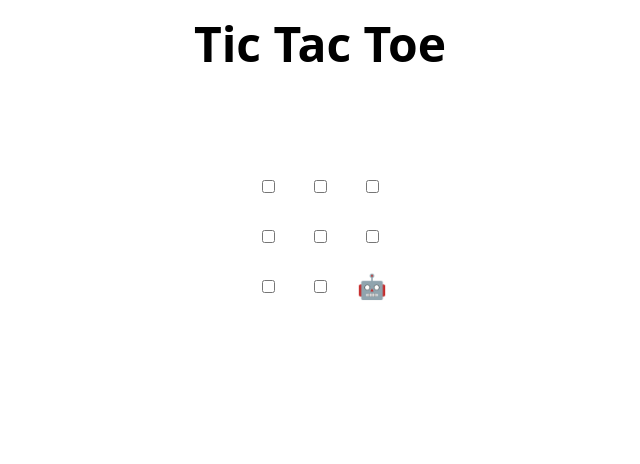
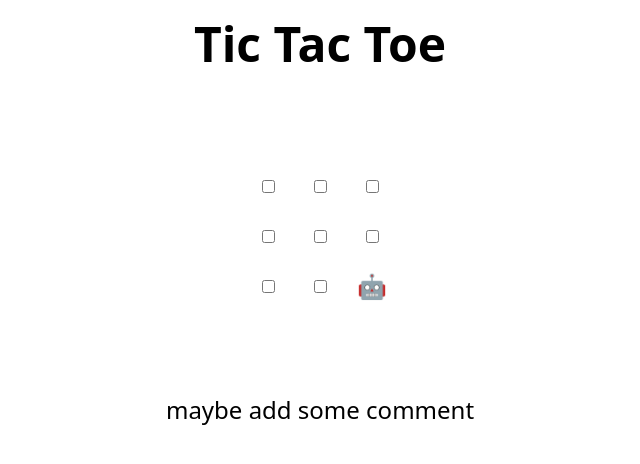
Before and after one commit to TseLongFungIvan/skills-review-pull-requests, a plain HTML site: page index.html in a window 1280 px wide. Shown: the whole page, without its empty margins (320-960 px from the left). Drawn offline with Linux system fonts and the light colour scheme.

Commit message:
Update index.html
do it!

```diff
--- a/index.html
+++ b/index.html
@@ -48,7 +48,7 @@
 </table>
 
 <h2 hidden>Game over, refresh to play again 🧑‍💻 🤖!</h2>
-
+maybe add some comment
 <script>
   // Initialization
   const boxes = Array.from(document.querySelectorAll("td"));
```
